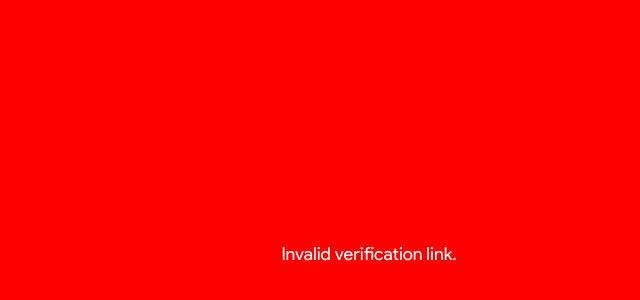
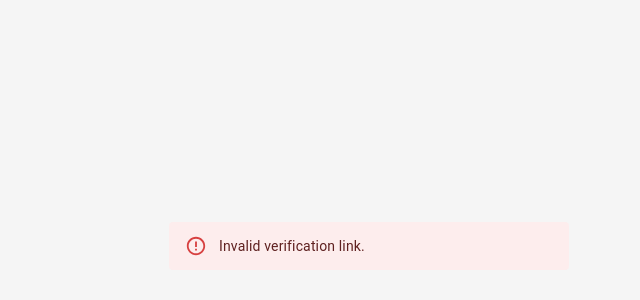
Before and after one commit to fastrasuites/fastra-frontend, a React (Create React App) app: page /verify-email in a window 1280 px wide. Shown: the part 146-446 px from the top of the page, without its empty margins (271-911 px from the left). Built offline with nearby package versions, Linux system fonts and the light colour scheme.

Commit message:
fixing error satus

```diff
--- a/package.json
+++ b/package.json
@@ -13,6 +13,7 @@
     "@mui/system": "^5.15.15",
     "@mui/x-data-grid": "^7.4.0",
     "@reduxjs/toolkit": "^1.9.7",
+    "@shadcn/ui": "^0.0.4",
     "@testing-library/jest-dom": "^5.17.0",
     "@testing-library/react": "^13.4.0",
     "@testing-library/user-event": "^13.5.0",
@@ -22,6 +23,7 @@
     "eslint-config-react-app": "^7.0.1",
     "formik": "^2.4.6",
     "framer-motion": "^11.1.7",
+    "lucide-react": "^0.454.0",
     "react": "^18.3.1",
     "react-bootstrap": "^2.10.4",
     "react-dom": "^18.3.1",
--- a/src/Reglog/EmailVerification.jsx
+++ b/src/Reglog/EmailVerification.jsx
@@ -1,16 +1,37 @@
 import React, { useEffect, useState } from "react";
 import { useLocation, useHistory } from "react-router-dom";
 import { verifyEmail, resendVerificationEmail } from "../Reglog/EmailApi";
+import { Alert, Button, CircularProgress, Box } from "@mui/material";
 import Swal from "sweetalert2";
+
+const STATUS = {
+  VERIFYING: "VERIFYING",
+  SUCCESS: "SUCCESS",
+  EXPIRED: "EXPIRED",
+  ALREADY_VERIFIED: "ALREADY_VERIFIED",
+  INVALID: "INVALID",
+  ERROR: "ERROR",
+  NO_TOKEN: "NO_TOKEN"
+};
+
+const MESSAGE_MAP = {
+  [STATUS.VERIFYING]: "Verifying your email...",
+  [STATUS.SUCCESS]: "Email verified successfully! Redirecting to login...",
+  [STATUS.EXPIRED]: "Token has expired. Please request a new verification email.",
+  [STATUS.ALREADY_VERIFIED]: "Email has already been verified. Redirecting to login...",
+  [STATUS.INVALID]: "Invalid token. Please request a new verification email.",
+  [STATUS.ERROR]: "Email verification failed. Please try again.",
+  [STATUS.NO_TOKEN]: "Invalid verification link."
+};
 
 const EmailVerification = ({ tenantName }) => {
   const location = useLocation();
   const history = useHistory();
-  const [isLoading, setIsLoading] = useState(true);
-  const [verificationMessage, setVerificationMessage] = useState(
-    "Verifying your email..."
-  );
-  const [showResendButton, setShowResendButton] = useState(false);
+  const [status, setStatus] = useState(STATUS.VERIFYING);
+  const [isResending, setIsResending] = useState(false);
+
+  const showResendButton = [STATUS.EXPIRED, STATUS.INVALID].includes(status);
+  const isLoading = status === STATUS.VERIFYING;
 
   useEffect(() => {
     const verifyToken = async () => {
@@ -18,38 +39,42 @@ const EmailVerification = ({ tenantName }) => {
       const token = params.get("token");
       const tenant = params.get("tenant");
 
-      if (token) {
+      if (!token) {
+        setStatus(STATUS.NO_TOKEN);
+        return;
+      }
+
       try {
         await verifyEmail(tenant, token);
-          setVerificationMessage(
-            "Email verified successfully! Redirecting to login..."
-          );
-          setShowResendButton(false); // Hide button on successful verification
-          setTimeout(() => history.push("/login"), 3000); // Redirect after 3 seconds
+        setStatus(STATUS.SUCCESS);
+        setTimeout(() => history.push("/login"), 3000);
       } catch (error) {
-          if (error.message.includes("expired")) {
-            setVerificationMessage(
-              "Token has expired. Please request a new verification email."
-            );
-            setShowResendButton(true); // Show button only if the token is expired
-          } else {
-            setVerificationMessage(
-              "Email verification failed. Please try again."
-            );
-            setShowResendButton(false);
+        // Handle both axios error response and direct error object
+        const errorStatus = error?.response?.data?.status || error?.status;
+
+        switch (errorStatus) {
+          case "expired":
+            setStatus(STATUS.EXPIRED);
+            break;
+          case "already_verified":
+            setStatus(STATUS.ALREADY_VERIFIED);
+            setTimeout(() => history.push("/login"), 3000);
+            break;
+          case "invalid":
+            setStatus(STATUS.INVALID);
+            break;
+          default:
+            setStatus(STATUS.ERROR);
+            console.error("Verification error:", error);
         }
       }
-      } else {
-        setVerificationMessage("Invalid verification link.");
-        setShowResendButton(false);
-      }
-      setIsLoading(false);
     };
 
     verifyToken();
   }, [location.search, tenantName, history]);
 
   const handleResendEmail = async () => {
+    setIsResending(true);
     try {
       await resendVerificationEmail(tenantName);
       Swal.fire({
@@ -58,7 +83,7 @@ const EmailVerification = ({ tenantName }) => {
         icon: "success",
         confirmButtonText: "OK",
       });
-      setShowResendButton(false); // Hide the button after resending
+      setStatus(STATUS.VERIFYING);
     } catch (error) {
       Swal.fire({
         title: "Error",
@@ -66,44 +91,192 @@ const EmailVerification = ({ tenantName }) => {
         icon: "error",
         confirmButtonText: "OK",
       });
+    } finally {
+      setIsResending(false);
+    }
+  };
+
+  const getAlertSeverity = () => {
+    switch (status) {
+      case STATUS.SUCCESS:
+      case STATUS.ALREADY_VERIFIED:
+        return "success";
+      case STATUS.EXPIRED:
+      case STATUS.INVALID:
+      case STATUS.ERROR:
+      case STATUS.NO_TOKEN:
+        return "error";
+      default:
+        return "info";
     }
   };
 
   return (
-    <div
-      style={{
+    <Box
+      sx={{
         height: "100vh",
         width: "100%",
         display: "flex",
         flexDirection: "column",
         justifyContent: "center",
         alignItems: "center",
-        backgroundColor: "red",
-        fontSize: "18px",
-        color: "white",
+        bgcolor: "#f5f5f5",
+        padding: 2,
       }}
     >
-      <div>{verificationMessage}</div>
-      {isLoading && <div style={{ marginTop: "10px" }}>Loading spinner...</div>}
-      {!isLoading && showResendButton && (
-        <button
+      <Box sx={{ maxWidth: 400, width: "100%" }}>
+        <Alert severity={getAlertSeverity()} sx={{ mb: 2 }}>
+          {MESSAGE_MAP[status]}
+        </Alert>
+
+        {isLoading && (
+          <Box sx={{ display: "flex", justifyContent: "center", my: 2 }}>
+            <CircularProgress />
+          </Box>
+        )}
+
+        {showResendButton && (
+          <Button
+            variant="contained"
             onClick={handleResendEmail}
-          style={{
-            marginTop: "15px",
-            padding: "10px 20px",
-            fontSize: "16px",
-            color: "white",
-            backgroundColor: "blue",
-            border: "none",
-            borderRadius: "5px",
-            cursor: "pointer",
-          }}
+            disabled={isResending}
+            fullWidth
+            sx={{ mt: 2 }}
           >
-          Resend Verification Email
-        </button>
+            {isResending ? (
+              <>
+                <CircularProgress size={20} sx={{ mr: 1 }} />
+                Resending...
+              </>
+            ) : (
+              'Resend Verification Email'
             )}
-    </div>
+          </Button>
+        )}
+      </Box>
+    </Box>
   );
 };
 
 export default EmailVerification;
+
+// import React, { useEffect, useState } from "react";
+// import { useLocation, useHistory } from "react-router-dom";
+// import { verifyEmail, resendVerificationEmail } from "../Reglog/EmailApi";
+// import Swal from "sweetalert2";
+
+// const EmailVerification = ({ tenantName }) => {
+//   const location = useLocation();
+//   const history = useHistory();
+//   const [isLoading, setIsLoading] = useState(true);
+//   const [verificationMessage, setVerificationMessage] = useState(
+//     "Verifying your email..."
+//   );
+//   const [showResendButton, setShowResendButton] = useState(false);
+
+//   useEffect(() => {
+//     const verifyToken = async () => {
+//       const params = new URLSearchParams(location.search);
+//       const token = params.get("token");
+//       const tenant = params.get("tenant");
+
+//       if (token) {
+//         try {
+//           await verifyEmail(tenant, token);
+//           setVerificationMessage(
+//             "Email verified successfully! Redirecting to login..."
+//           );
+//           setShowResendButton(false); // Hide button on successful verification
+//           setTimeout(() => history.push("/login"), 3000); // Redirect after 3 seconds
+//         } catch (error) {
+//           if (error.status === "expired" ) {
+//             setVerificationMessage(
+//               "Token has expired. Please request a new verification email."
+//             );
+//             setShowResendButton(true); // Show button only if the token is expired
+//           } else if (error.status === "already_verified" ) {
+//             setVerificationMessage(
+//               "Email has already been verified. Redirecting to login..."
+//             );
+//             setShowResendButton(false); // Hide button on successful verification
+//             setTimeout(() => history.push("/login"), 3000); // Redirect after 3 seconds
+//           } else if (error.status === "invalid") {
+//             setVerificationMessage(
+//               "Invalid token. Please request a new verification email."
+//             );
+//             setShowResendButton(true); // Show button only if the token is invalid
+//           }else {
+//             setVerificationMessage(
+//               "Email verification failed. Please try again."
+//             );
+//             setShowResendButton(false);
+//           }
+//         }
+//       } else {
+//         setVerificationMessage("Invalid verification link.");
+//         setShowResendButton(false);
+//       }
+//       setIsLoading(false);
+//     };
+
+//     verifyToken();
+//   }, [location.search, tenantName, history]);
+
+//   const handleResendEmail = async () => {
+//     try {
+//       await resendVerificationEmail(tenantName);
+//       Swal.fire({
+//         title: "Email Resent",
+//         text: "A new verification email has been sent.",
+//         icon: "success",
+//         confirmButtonText: "OK",
+//       });
+//       setShowResendButton(false); // Hide the button after resending
+//     } catch (error) {
+//       Swal.fire({
+//         title: "Error",
+//         text: "Failed to resend verification email. Please try again later.",
+//         icon: "error",
+//         confirmButtonText: "OK",
+//       });
+//     }
+//   };
+
+//   return (
+//     <div
+//       style={{
+//         height: "100vh",
+//         width: "100%",
+//         display: "flex",
+//         flexDirection: "column",
+//         justifyContent: "center",
+//         alignItems: "center",
+//         backgroundColor: "red",
+//         fontSize: "18px",
+//         color: "white",
+//       }}
+//     >
+//       <div>{verificationMessage}</div>
+//       {isLoading && <div style={{ marginTop: "10px" }}>Loading spinner...</div>}
+//       {!isLoading && showResendButton && (
+//         <button
+//           onClick={handleResendEmail}
+//           style={{
+//             marginTop: "15px",
+//             padding: "10px 20px",
+//             fontSize: "16px",
+//             color: "white",
+//             backgroundColor: "blue",
+//             border: "none",
+//             borderRadius: "5px",
+//             cursor: "pointer",
+//           }}
+//         >
+//           Resend Verification Email
+//         </button>
+//       )}
+//     </div>
+//   );
+// };
+
+// export default EmailVerification;
```
Also changed, not shown: 1 other file (tests, documents, lock files or other folders). Lines whose indentation alone changed are shown as unchanged.
